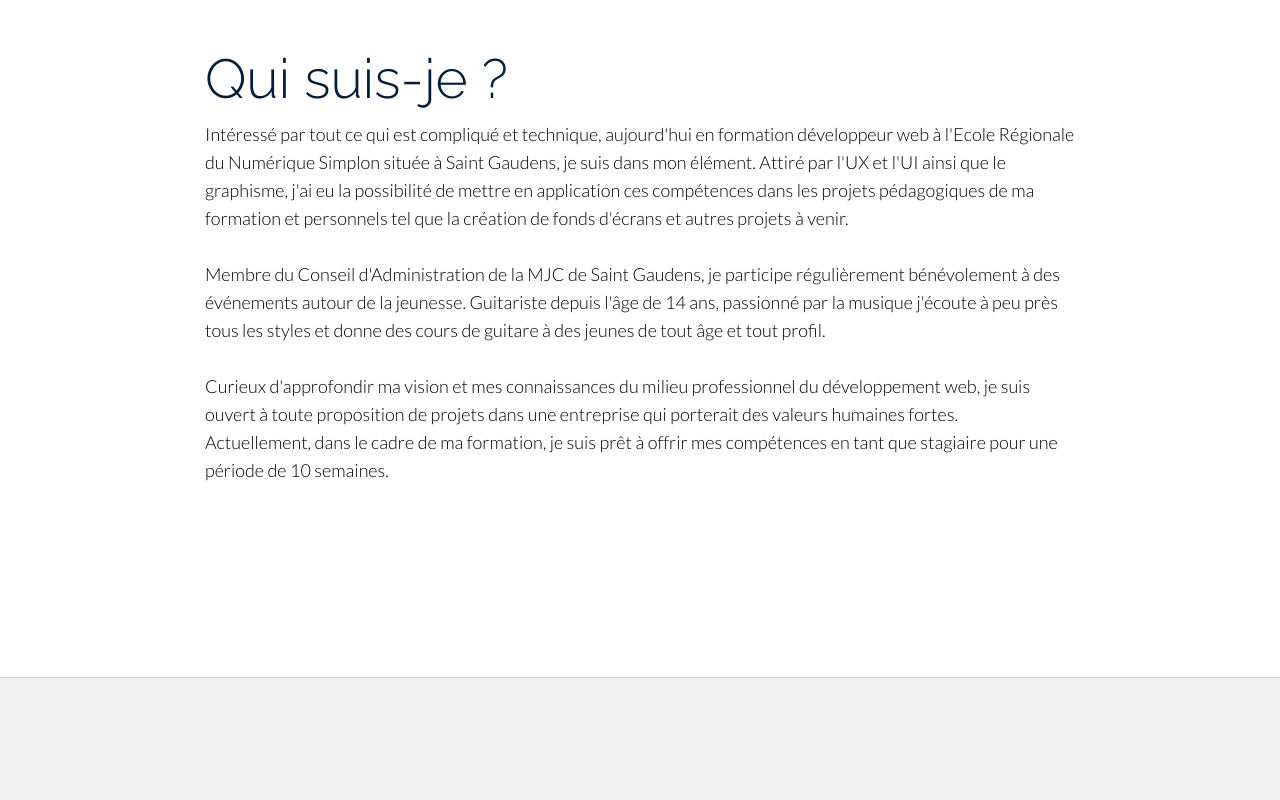
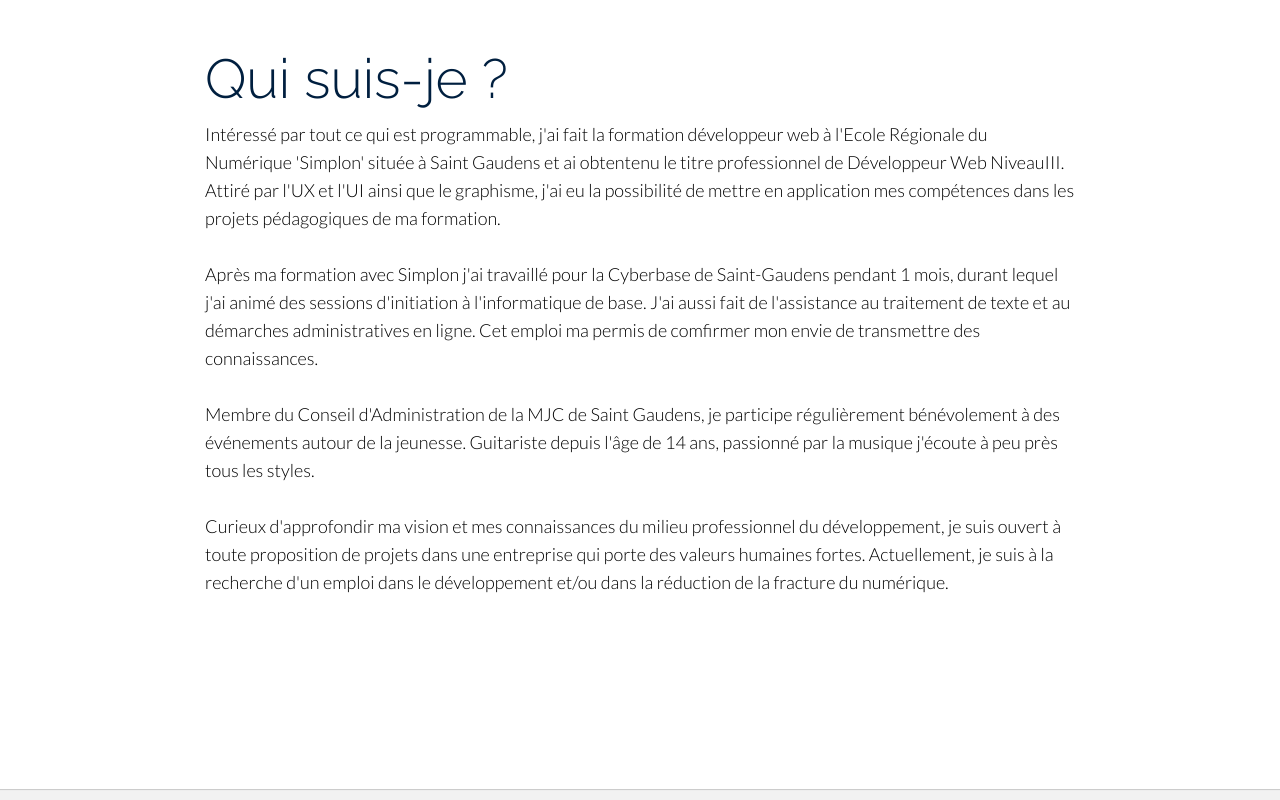
Before and after one commit to CyrilDenoyelle/CV_2, a plain HTML site: page index.html in a window 1280 px wide. Shown: the part 920-1720 px from the top of the page. Drawn offline with nearby package versions, Linux system fonts and the light colour scheme.

Commit message:
correction paragraph de prez

```diff
--- a/index.html
+++ b/index.html
@@ -21,12 +21,15 @@
 	<div class="container">
 		<h2>Qui suis-je ?</h2>
 		<p>
-			Intéressé par tout ce qui est compliqué et technique, aujourd'hui en formation développeur web à l'Ecole Régionale du Numérique Simplon située à Saint Gaudens, je suis dans mon élément. Attiré par l'UX et l'UI ainsi que le graphisme, j'ai eu la possibilité de mettre en application ces compétences dans les projets pédagogiques de ma formation et personnels tel que la création de fonds d'écrans et autres projets à venir.
+			Intéressé par tout ce qui est programmable, j'ai fait la formation développeur web à l'Ecole Régionale du Numérique 'Simplon' située à Saint Gaudens et ai obtentenu le titre professionnel de Développeur Web NiveauIII.
+			Attiré par l'UX et l'UI ainsi que le graphisme, j'ai eu la possibilité de mettre en application mes compétences dans les projets pédagogiques de ma formation.
 			<br /> <br />
-			Membre du Conseil d'Administration de la MJC de Saint Gaudens, je participe régulièrement bénévolement à des événements autour de la jeunesse. Guitariste depuis l'âge de 14 ans, passionné par la musique j'écoute à peu près tous les styles et donne des cours de guitare à des jeunes de tout âge et tout profil.
+			Après ma formation avec Simplon j'ai travaillé pour la Cyberbase de Saint-Gaudens pendant 1 mois, durant lequel j'ai animé des sessions d'initiation à l'informatique de base. J'ai aussi fait de l'assistance au traitement de texte et au démarches administratives en ligne. Cet emploi ma permis de comfirmer mon envie de transmettre des connaissances.
 			<br /><br />
-			Curieux d'approfondir ma vision et mes connaissances du milieu professionnel du développement web, je suis ouvert à toute proposition de projets dans une entreprise qui porterait des valeurs humaines fortes.<br />
-			Actuellement, dans le cadre de ma formation, je suis prêt à offrir mes compétences en tant que stagiaire pour une période de 10 semaines.
+			Membre du Conseil d'Administration de la MJC de Saint Gaudens, je participe régulièrement bénévolement à des événements autour de la jeunesse. Guitariste depuis l'âge de 14 ans, passionné par la musique j'écoute à peu près tous les styles.
+			<br /><br />
+			Curieux d'approfondir ma vision et mes connaissances du milieu professionnel du développement, je suis ouvert à toute proposition de projets dans une entreprise qui porte des valeurs humaines fortes.
+			Actuellement, je suis à la recherche d'un emploi dans le développement et/ou dans la réduction de la fracture du numérique.
 		</p>
 	</div>
 	<!-- skils -->
@@ -47,7 +50,7 @@
 			<h3 >TestDrivenDev</h3>
 			<span >Niveau: Débutant</span>
 			<h3 >Laravel</h3>
-			<span >Niveau: Intermédiaire</span>
+			<span >Niveau: Avancé</span>
 		</div>
 		<hr />
 	</div>
```
